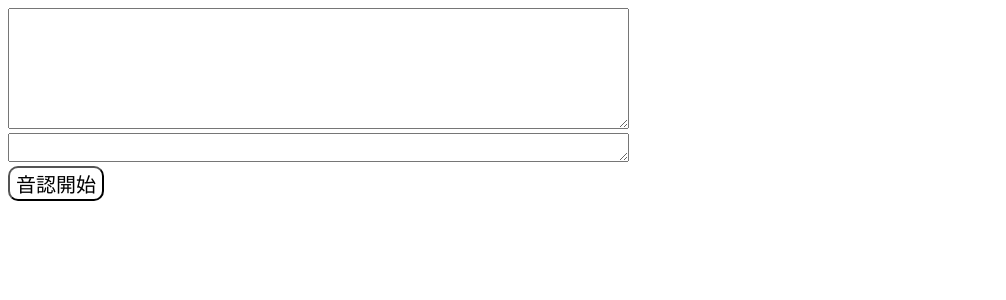
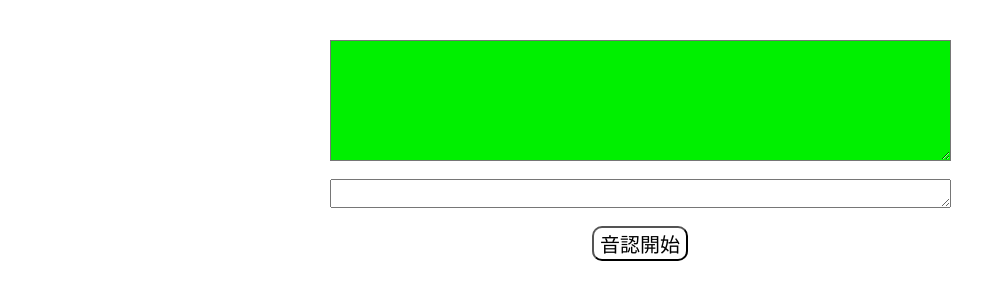
Before and after one commit to KeisukeUshio/speech_to_text, a plain HTML site: page index.html in a window 1280 px wide. Shown: the whole page, without its empty margins (0-1006 px from the left). Drawn offline with Linux system fonts and the light colour scheme.

Commit message:
背景色にグリーンを適用してOBSでクロマキー処理が出来るようにしておく

```diff
--- a/index.html
+++ b/index.html
@@ -7,17 +7,29 @@
     <title>Speech to Text</title>
     <style type="text/css">
         textarea {
+          display: block;
+          margin-left: auto;
+          margin-right: auto;
           font-size: 20px;
           font-family: 'Noto Sans JP', 'Hiragino Kaku Gothic ProN', sans-serif;
+          color: white;
+        }
+        #result_text {
+          margin-top: 40px;
+          background-color: #00F000;
         }
         input {
+          display: block;
+          margin-left: auto;
+          margin-right: auto;
           background-color: white;
           color: black;
-        font-size: 20px;
-        font-family: 'Noto Sans JP', 'Hiragino Kaku Gothic ProN', sans-serif;
+          font-size:20px;
+          font-family: 'Noto Sans JP', 'Hiragino Kaku Gothic ProN', sans-serif;;
           border-radius: 10px;
         }
         </style>
+
     <script>
         var flag_speech = 0;
 
@@ -54,7 +66,7 @@
                     }
                     else
                     {
-                        document.getElementById('result_text').innerHTML = "[途中] " + results[i][0].transcript;
+                        document.getElementById('result_text').innerHTML = "[認識途中] " + results[i][0].transcript;
                         flag_speech = 1;
                     }
                 }
```
Lines whose indentation alone changed are shown as unchanged.
